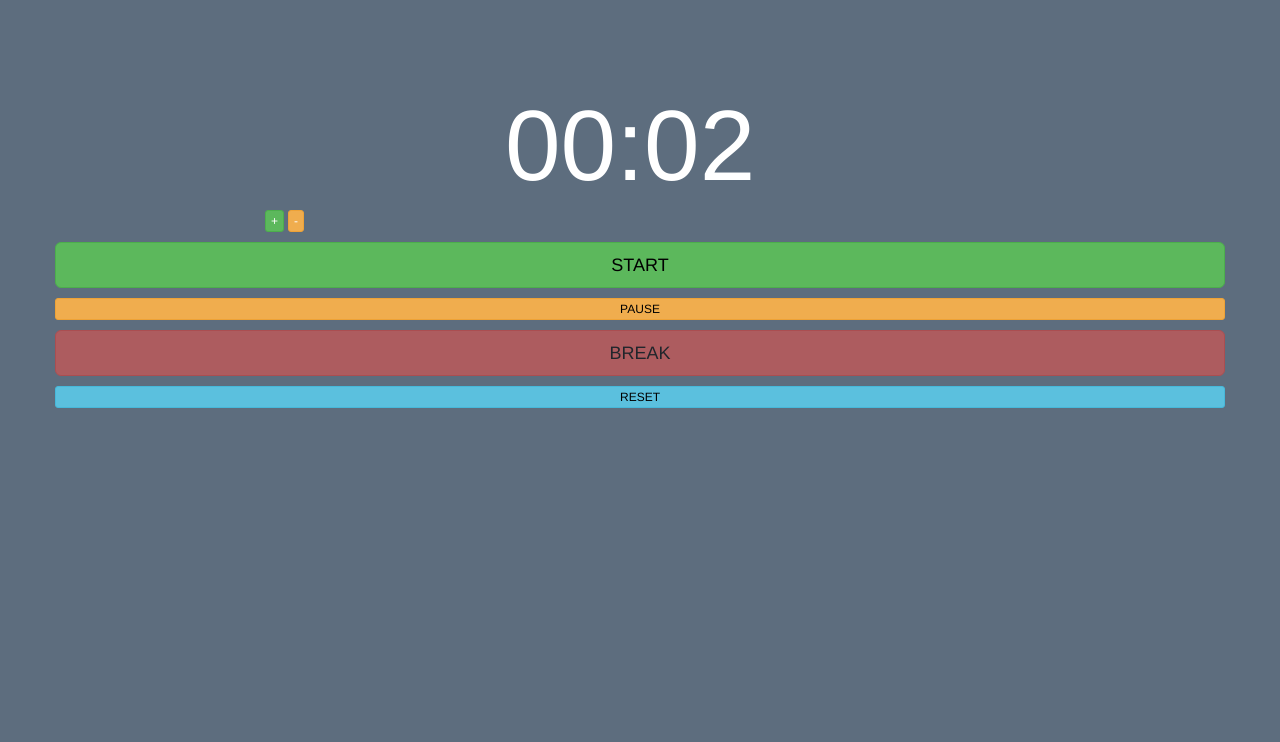
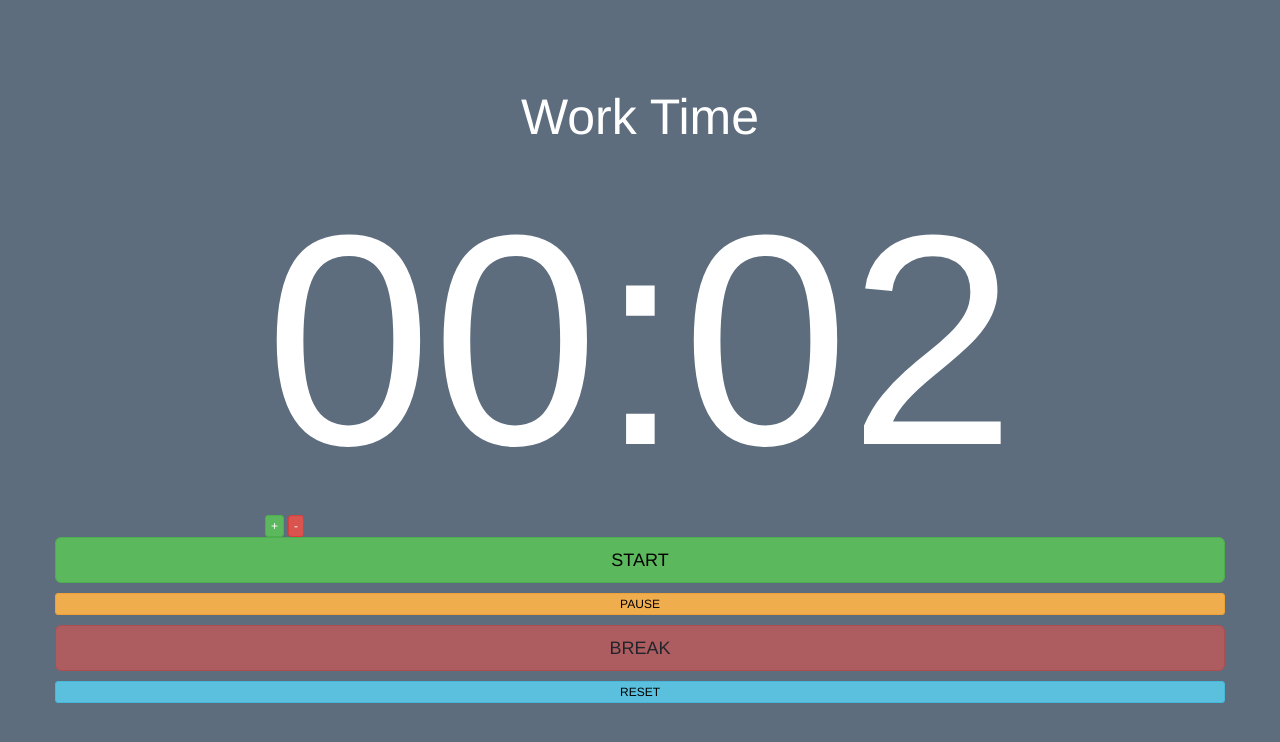
Before and after one commit to dfparra/my_pomodoro_timer, a website: page public/html/index.html in a window 1280 px wide. Drawn offline with nearby package versions, Linux system fonts and the light colour scheme; files that its build step writes are made by us from their sources; files whose address does not match are found by name.

Commit message:
added descriptive text above timer countdown

```diff
--- a/public/css/main.css
+++ b/public/css/main.css
@@ -17,9 +17,14 @@ body{
 
 }*/
 
+#timerStateText{
+  font-size: 50px;
+  color: white;
+}
+
 #timer{
-  font-size: 100px;
-  padding-left: 240px;
+  font-size: 300px;
+  /*padding-left: 240px;*/
   color: white;
 }
 
--- a/public/html/index.html
+++ b/public/html/index.html
@@ -7,6 +7,15 @@
   <link rel="stylesheet" href="css/main.css">
 </head>
 <body>
+  <div>
+      <h1 id="timerStateText" align="center">
+        <span id="workText">Work Time</span>
+        <!-- <spand id="breakText">Break Time</spand> -->
+      </h1>
+      <!-- <p id="workText" align="center">Work Time</p>
+      <p id="breakText" >Break Time</p> -->
+  </div>
+  <!--Work/Break Timer Text-->
   <div class= "container">
     <div class="row">
 
@@ -14,13 +23,10 @@
         <h1 id="timer">
           <span id="minutes">00</span>:<span id="seconds">02</span>
         </h1>
-        <div>
-          <p>
+          <!-- <div align="left"> -->
             <button id="plus" type="button" class="btn btn-xs btn-success">+</button>
-
-            <button id="minus" type="button" class="btn btn-xs btn-warning">-</button>
-          </p>
-        </div>
+          <!-- </div> -->
+            <button id="minus" type="button" class="btn btn-xs btn-danger">-</button>
         <!--Plus/Minus button section-->
       </div>
       <!--Timer section-->
--- a/public/js/app.js
+++ b/public/js/app.js
@@ -7,6 +7,7 @@ $(document).ready(function(){
   var resetBtn = $('#reset');
   var plusBtn = $('#plus');
   var minusBtn = $('#minus');
+  var timerText = $('#timerStateText');
   var countdown;
 
   start.on('click',startCountdown);
@@ -34,6 +35,8 @@ $(document).ready(function(){
   }
 
   function resetTimer(){
+    timerText.text("Work Time");
+
     minutes.text('25');
     seconds.text('00');
     stopCountdown();
@@ -45,6 +48,8 @@ $(document).ready(function(){
 
   function takeABreak(){
     // alert("take a break");
+    timerText.text("Break Time");
+
     minutes.text('05');
     seconds.text('00');
     // startCountdown();
```
